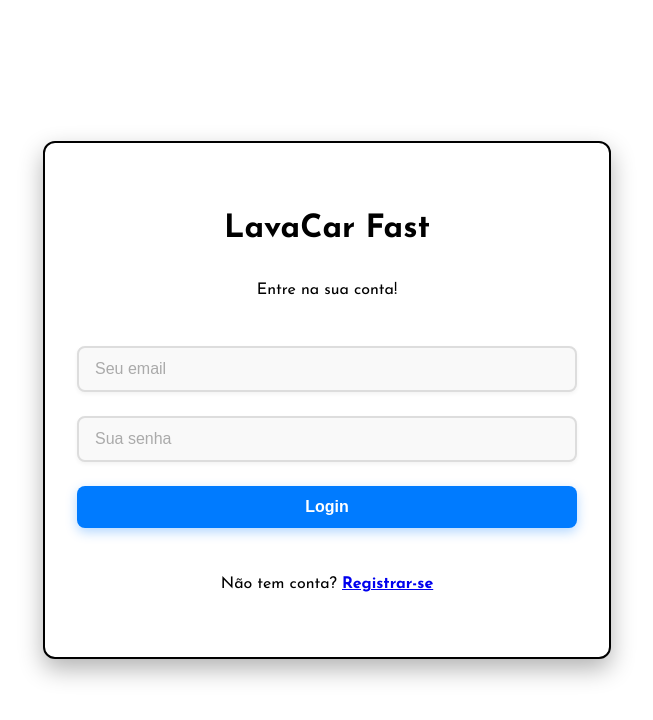
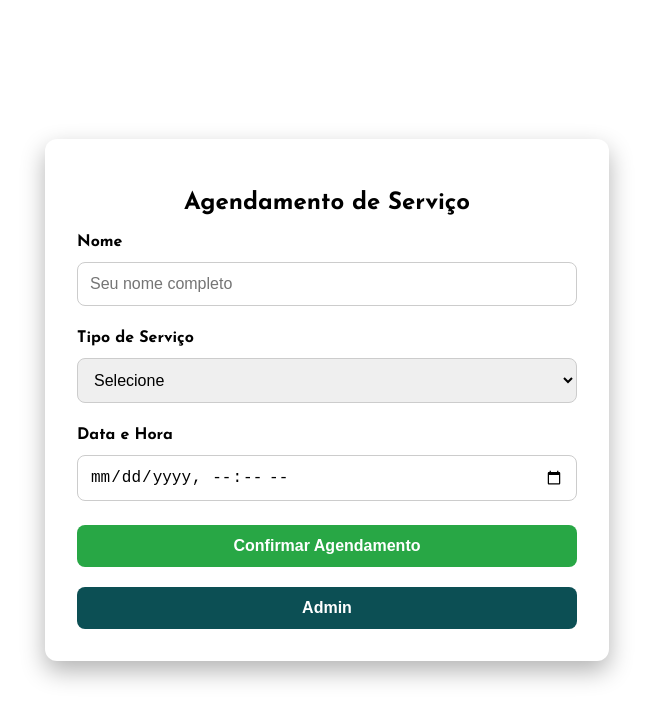
Before and after one commit to coder-gaia/lavacar_client, a React (Vite) app: page / in a window 1280 px wide. Shown: the top 720 px of the page, without its empty margins (313-966 px from the left). Built offline with nearby package versions, Linux system fonts and the light colour scheme.

Commit message:
Routes changes, maybe temporary

```diff
--- a/src/pages/Booking.tsx
+++ b/src/pages/Booking.tsx
@@ -1,7 +1,7 @@
 import { useState } from "react"
-import { BookingWrapper, Button, DurationInfo, FormGroup, Input, Label, OptionDescription, Select } from "./BookingStyles"
+import { ADMButton, BookingWrapper, Button, DurationInfo, FormGroup, Input, Label, OptionDescription, Select } from "./BookingStyles"
 import { serviceDurations } from "../utils/services"
-import { useNavigate } from "react-router-dom";
+import { Link, useNavigate } from "react-router-dom";
 
 const Booking = () => {
 
@@ -62,6 +62,7 @@ const Booking = () => {
       </FormGroup>
 
       <Button onClick={handleConfirm}>Confirmar Agendamento</Button>
+      <Link to="/register"><ADMButton>Admin</ADMButton></Link>
     </BookingWrapper>
   )
 }
--- a/src/pages/BookingStyles.tsx
+++ b/src/pages/BookingStyles.tsx
@@ -89,6 +89,30 @@ export const Button = styled.button`
     padding: 0.65rem 1.25rem;
   }
 `
+
+export const ADMButton = styled.button`
+  width: 100%;
+  box-sizing: border-box;
+  margin-top:20px;
+  padding: 0.75rem 1.5rem;
+  background-color:#0c4f54;
+  color: #fff;
+  font-weight: bold;
+  font-size: 1rem;
+  border: none;
+  border-radius: 8px;
+  cursor: pointer;
+  transition: background-color 0.2s ease;
+
+  &:hover {
+    background-color: #0a3336;
+  }
+
+  @media (max-width: 480px) {
+    font-size: 0.9rem;
+    padding: 0.65rem 1.25rem;
+  }
+`
 export const SummaryContainer = styled.div`
   text-align: left;
   margin-bottom: 2rem;
--- a/src/pages/Home.tsx
+++ b/src/pages/Home.tsx
@@ -9,11 +9,8 @@ const Home = () => {
       <FormContainer>
         <Input type="text" placeholder='Seu email'/>
         <Input type="password" placeholder='Sua senha' />
-        <Link to="/booking"><Button type='submit'>Login</Button></Link>
+        <Button type='submit'>Login</Button>
       </FormContainer>
-      <p>
-        Não tem conta? <Link to="/register"><b>Registrar-se</b></Link>
-      </p>
     </MainWrapper>
   )
 }
--- a/src/pages/Registro.tsx
+++ b/src/pages/Registro.tsx
@@ -11,10 +11,10 @@ const Registro = () => {
         <Input type="text" placeholder='Seu nome'/>
         <Input type="email" placeholder='Seu email'/>
         <Input type="password" placeholder='Sua senha' />
-        <Link to="/booking"><Button type='submit'>Registrar</Button></Link>
+        <Link to="/login"><Button type='submit'>Registrar</Button></Link>
       </FormContainer>
       <p>
-        Não tem conta? <Link to="/"><b>Login</b></Link>
+        Entre na sua conta <Link to="/login"><b>Login</b></Link>
       </p>
     </MainWrapper>
   )
--- a/src/routes/index.tsx
+++ b/src/routes/index.tsx
@@ -10,7 +10,8 @@ const AppRoutes = () => {
   return (
     <BrowserRouter>
       <Routes>
-        <Route path='/' element={<Home/>}/>
+        <Route path='/' element={<Booking/>}/>
+        <Route path='/login' element={<Home/>}/>
         <Route path='/register' element={<Registro/>}/>
         <Route path='/booking' element={<Booking/>}/>
         <Route path='/confirm' element={<ConfirmBooking/>}/>
```
